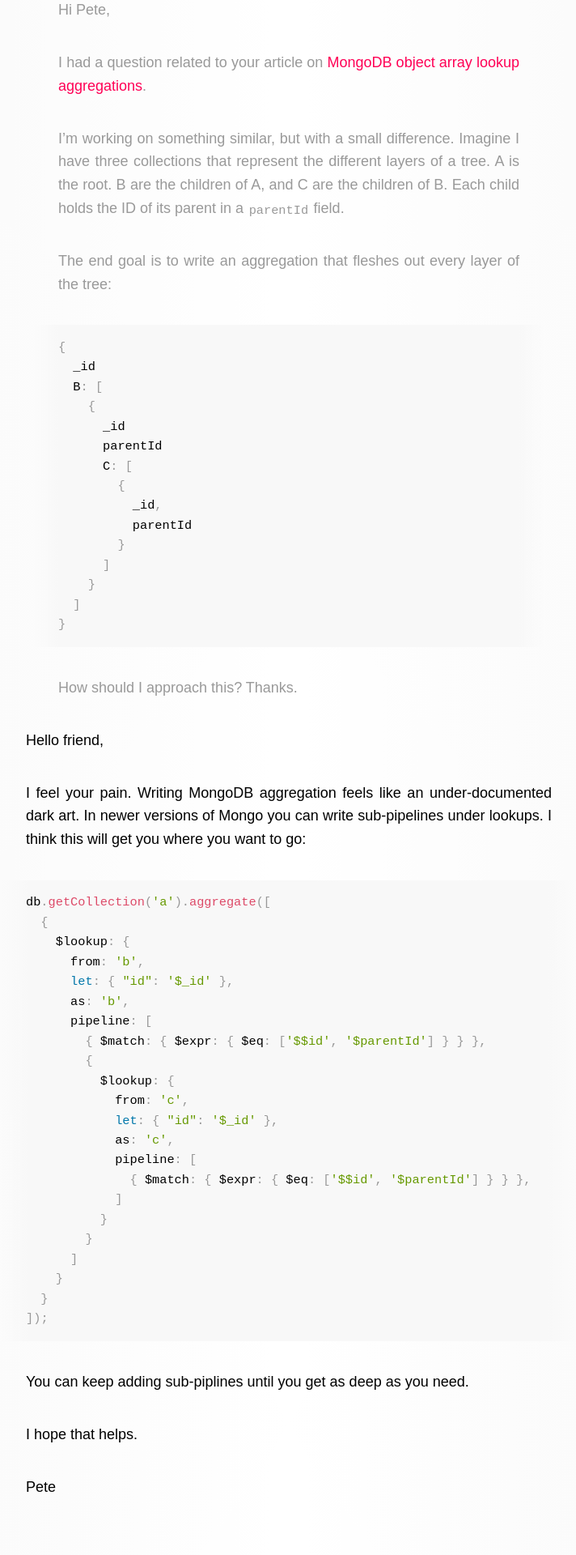
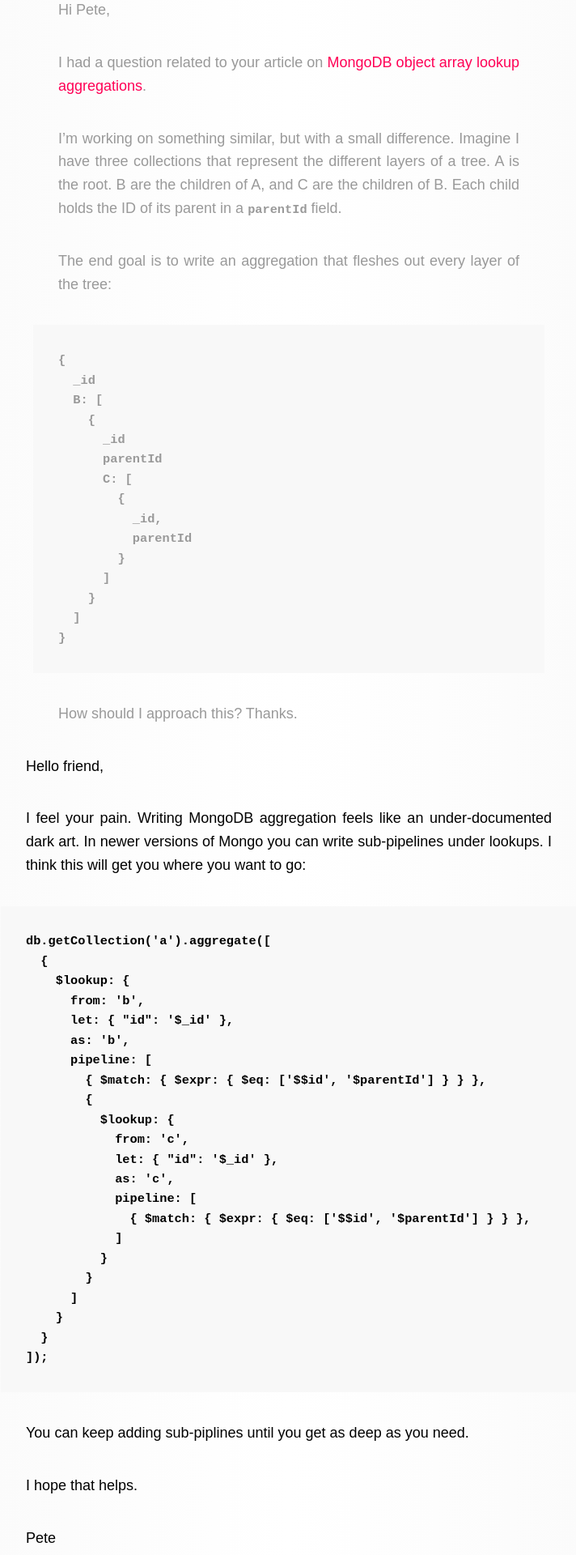
Before and after one commit to pcorey/pcorey.github.io, a Jekyll site: the page built from _posts/2020-12-26-mongodb-lookup-aggregation.markdown, in a window 1280 px wide. Shown: the part 431-2351 px from the top of the page at 81% size, without its empty margins (283-995 px from the left). Built offline with Jekyll 4.4.1, drawn with Linux system fonts in a browser that asks for light colours; nearby versions of some CDN libraries; some web fonts are replaced; comment, search, counter and statistics services are not loaded.

Commit message:
UI updates

```diff
--- a/_includes/head.html
+++ b/_includes/head.html
@@ -23,10 +23,10 @@
 
     <!-- Custom CSS -->
     <link rel="stylesheet" href="{{ "/css/normalize.css?version=04172019" | prepend: site.baseurl }}">
-    <link rel="stylesheet" href="{{ "/css/prism.css?version=04172019" | prepend: site.baseurl }}">
+    <!-- <link rel="stylesheet" href="{{ "/css/prism.css?version=04172019" | prepend: site.baseurl }}"> -->
     <link rel="stylesheet" href="{{ "/css/main.css?version=04172019" | prepend: site.baseurl }}">
 
-    <script src="{{ '/js/prism.js' | prepend: site.baseurl }}"></script>
+    <!-- <script src="{{ '/js/prism.js' | prepend: site.baseurl }}"></script> -->
     <script src="http://code.jquery.com/jquery-2.1.4.min.js"></script>
     <script src="{{ '/js/bigtext.js' | prepend: site.baseurl }}"></script>
     <link rel="stylesheet" href="https://use.typekit.net/rte6ieu.css">
--- a/_posts/2020-12-26-mongodb-lookup-aggregation.markdown
+++ b/_posts/2020-12-26-mongodb-lookup-aggregation.markdown
@@ -18,7 +18,8 @@ Recently, I received an email from a reader asking for tips on writing a MongoDB
 
 > The end goal is to write an aggregation that fleshes out every layer of the tree:
 
-<blockquote><pre class='language-javascript'><code class='language-javascript'>{
+<blockquote><pre class='language-javascript'><code class='language-javascript'>
+{
   _id
   B: [
     {
@@ -41,7 +42,8 @@ Hello friend,
 
 I feel your pain. Writing MongoDB aggregation feels like an under-documented dark art. In newer versions of Mongo you can write sub-pipelines under lookups. I think this will get you where you want to go:
 
-<pre class='language-javascript'><code class='language-javascript'>db.getCollection('a').aggregate([
+<pre class='language-javascript'><code class='language-javascript'>
+db.getCollection('a').aggregate([
   {
     $lookup: {
       from: 'b',
--- a/css/main.css
+++ b/css/main.css
@@ -88,8 +88,8 @@ h3 {
 }
 
 pre[class*="language-"] {
-    margin: 2rem -2em;
-    padding: 1em 2em;
+    margin: 0 -2em;
+    padding: 0.4rem 2em 2em;
 }
 
 code[class*="language-"], pre[class*="language-"] {
@@ -97,7 +97,7 @@ code[class*="language-"], pre[class*="language-"] {
     line-height: 1.6;
     text-shadow: none;
     font-size: 0.85rem;
-    font-weight: 400;
+    font-weight: bold;
 }
 
 :not(pre) > code[class*="language-"] {
@@ -106,7 +106,7 @@ code[class*="language-"], pre[class*="language-"] {
 }
 :not(pre) > code[class*="language-"],
 :not(pre) > code[class*="language-"] .token {
-    color: #999 !important;
+    font-weight: bold;
 }
 
 a > code[class*="language-"],
@@ -115,7 +115,8 @@ a > code[class*="language-"] .token {
 }
 
 :not(pre) > code[class*="language-"], pre[class*="language-"] {
-    background: linear-gradient(to right, rgba(248,248,248,0) 0%, rgba(248,248,248,1) 5%, rgba(248,248,248,1) 95%, rgba(248,248,248,0) 100%);
+    background: #f8f8f8;
+    overflow: auto;
 }
 
 .margin {
```
